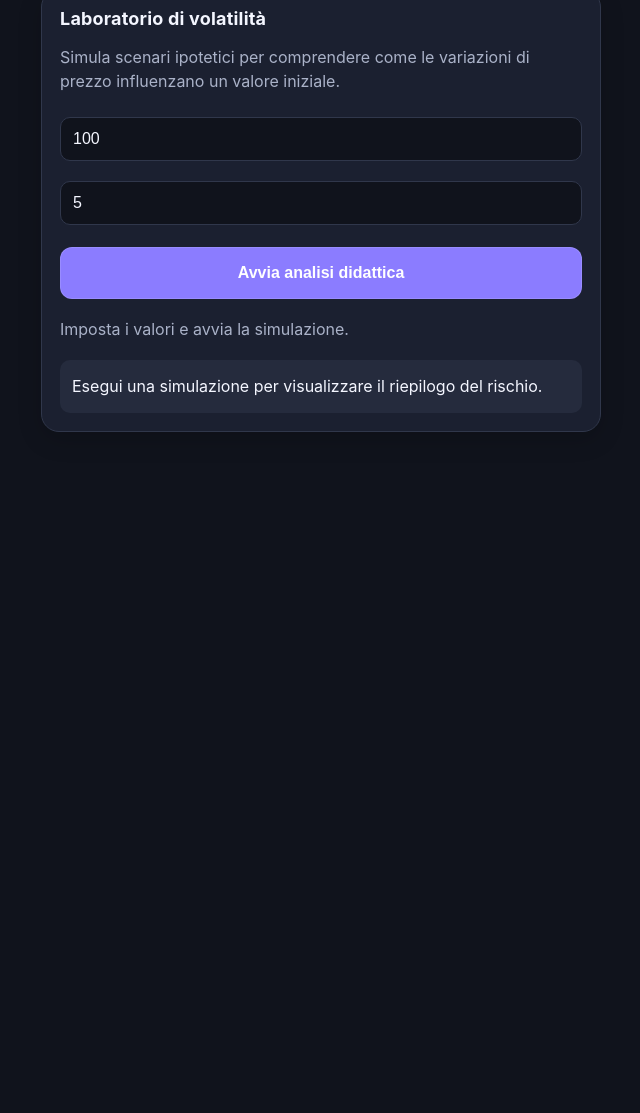
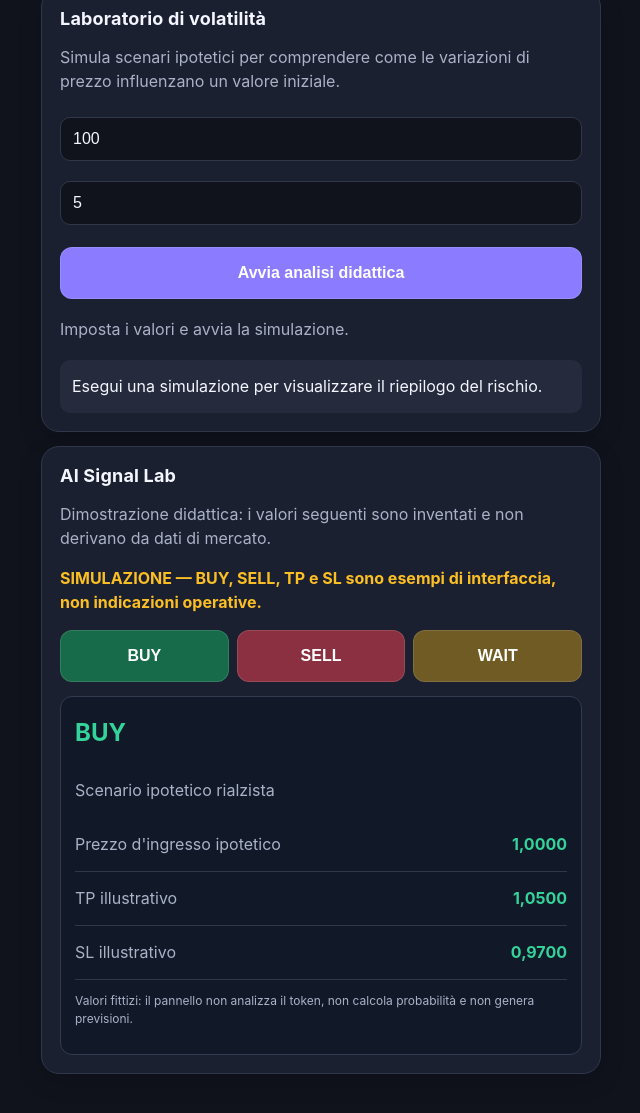
Before and after one commit to bvjtztpzc7-rgb/pumpfun-learning-lab, a plain HTML site: page index.html in a window 1280 px wide. Shown: the part 3876-4989 px from the top of the page, without its empty margins (319-959 px from the left). Before the commit the page ends 4357 px from the top, so only its background shows below. Drawn offline with Linux system fonts and the light colour scheme.

Commit message:
Update index.html

```diff
--- a/index.html
+++ b/index.html
@@ -1454,6 +1454,146 @@ labPanel.append(
 
 document.querySelector(".wrap").appendChild(labPanel);
 
+/* AI SIGNAL LAB — scenari esclusivamente illustrativi */
+const signalPanel = document.createElement("section");
+signalPanel.className = "panel";
+
+const signalTitle = document.createElement("h2");
+signalTitle.textContent = "AI Signal Lab";
+
+const signalIntro = document.createElement("p");
+signalIntro.textContent =
+  "Dimostrazione didattica: i valori seguenti sono inventati e non derivano da dati di mercato.";
+
+const signalWarning = document.createElement("p");
+signalWarning.textContent =
+  "SIMULAZIONE — BUY, SELL, TP e SL sono esempi di interfaccia, non indicazioni operative.";
+signalWarning.style.color = "#fbbf24";
+signalWarning.style.fontWeight = "700";
+
+const signalButtons = document.createElement("div");
+signalButtons.style.display = "grid";
+signalButtons.style.gridTemplateColumns =
+  "repeat(3, minmax(0, 1fr))";
+signalButtons.style.gap = "8px";
+
+const signalOutput = document.createElement("div");
+signalOutput.className = "result";
+signalOutput.style.marginTop = "14px";
+signalOutput.style.padding = "14px";
+signalOutput.style.borderRadius = "12px";
+signalOutput.style.background = "#111827";
+signalOutput.style.border = "1px solid #343b50";
+signalOutput.style.lineHeight = "1.8";
+signalOutput.style.overflowWrap = "anywhere";
+
+const signalScenarios = {
+  BUY: {
+    entry: "1,0000",
+    tp: "1,0500",
+    sl: "0,9700",
+    color: "#34d399",
+    description: "Scenario ipotetico rialzista"
+  },
+  SELL: {
+    entry: "1,0000",
+    tp: "0,9500",
+    sl: "1,0300",
+    color: "#fb7185",
+    description: "Scenario ipotetico ribassista"
+  },
+  WAIT: {
+    entry: "—",
+    tp: "—",
+    sl: "—",
+    color: "#fbbf24",
+    description: "Scenario incerto: nessun livello mostrato"
+  }
+};
+
+function showSignalScenario(type) {
+  const s = signalScenarios[type];
+
+  signalOutput.replaceChildren();
+
+  const heading = document.createElement("h3");
+  heading.textContent = type;
+  heading.style.color = s.color;
+  heading.style.fontSize = "24px";
+  heading.style.marginTop = "0";
+
+  const description = document.createElement("p");
+  description.textContent = s.description;
+
+  const rows = [
+    ["Prezzo d'ingresso ipotetico", s.entry],
+    ["TP illustrativo", s.tp],
+    ["SL illustrativo", s.sl]
+  ];
+
+  signalOutput.append(heading, description);
+
+  rows.forEach(([label, value]) => {
+    const row = document.createElement("div");
+    row.className = "metric";
+
+    const name = document.createElement("span");
+    name.textContent = label;
+
+    const number = document.createElement("strong");
+    number.textContent = value;
+    number.style.color = s.color;
+
+    row.append(name, number);
+    signalOutput.appendChild(row);
+  });
+
+  const note = document.createElement("p");
+  note.className = "small";
+  note.textContent =
+    "Valori fittizi: il pannello non analizza il token, " +
+    "non calcola probabilità e non genera previsioni.";
+
+  signalOutput.appendChild(note);
+
+  signalButtons.querySelectorAll("button").forEach(button => {
+    button.setAttribute(
+      "aria-pressed",
+      String(button.dataset.scenario === type)
+    );
+  });
+}
+
+[
+  ["BUY", "#176b4b"],
+  ["SELL", "#8b3040"],
+  ["WAIT", "#705b24"]
+].forEach(([type, color]) => {
+  const button = document.createElement("button");
+  button.textContent = type;
+  button.dataset.scenario = type;
+  button.style.background = color;
+  button.style.marginTop = "0";
+  button.setAttribute("aria-pressed", "false");
+
+  button.addEventListener("click", () => {
+    showSignalScenario(type);
+  });
+
+  signalButtons.appendChild(button);
+});
+
+signalPanel.append(
+  signalTitle,
+  signalIntro,
+  signalWarning,
+  signalButtons,
+  signalOutput
+);
+
+document.querySelector(".wrap").appendChild(signalPanel);
+showSignalScenario("BUY");
+
   calculate();
 </script>
 </body>
```
